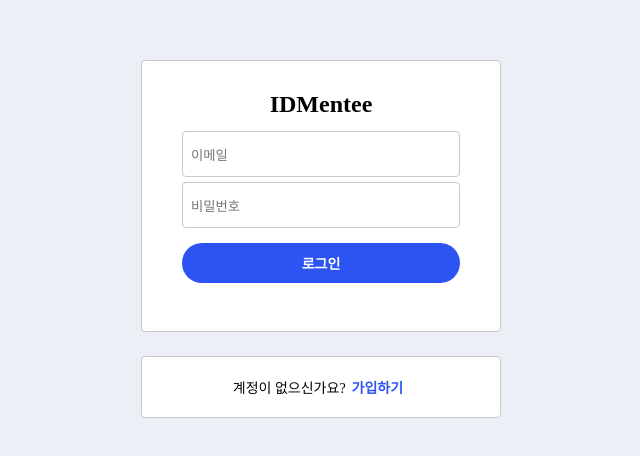
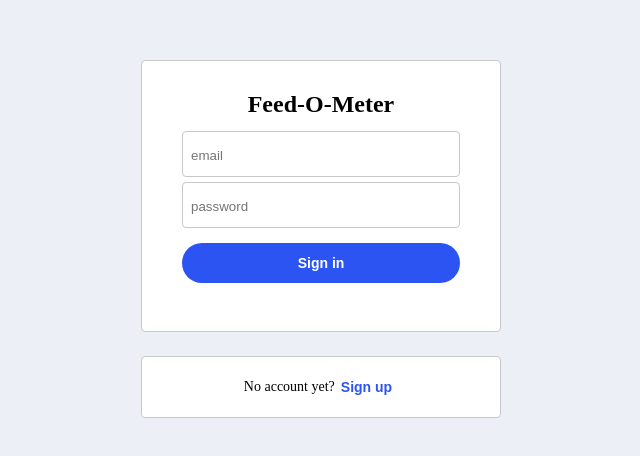
Before and after one commit to Hyunseung-Lim/IDmenteeClient, a React (Create React App) app: page / in a window 1280 px wide. Shown: the part 156-612 px from the top of the page, without its empty margins (319-959 px from the left). Built offline with nearby package versions, Linux system fonts and the light colour scheme.

Commit message:
Chore: IDmentee -> Feed-O-Meter

```diff
--- a/package.json
+++ b/package.json
@@ -2,7 +2,7 @@
   "name": "client",
   "version": "0.1.0",
   "private": true,
-  "proxy": "http://127.0.0.1:8000/",
+  "proxy": "http://127.0.0.1:5000/",
   "dependencies": {
     "@testing-library/jest-dom": "^5.17.0",
     "@testing-library/react": "^13.4.0",
--- a/public/index.html
+++ b/public/index.html
@@ -24,7 +24,7 @@
       work correctly both with client-side routing and a non-root public URL.
       Learn how to configure a non-root public URL by running `npm run build`.
     -->
-    <title>IDMentee</title>
+    <title>Feed-O-Meter</title>
   </head>
   <body>
     <noscript>You need to enable JavaScript to run this app.</noscript>
--- a/src/Components/Login/signin.js
+++ b/src/Components/Login/signin.js
@@ -47,29 +47,29 @@ export const Signin = (props) => {
     <>
       <div className="signholder">
         <form className="signinbox" onSubmit={submitHander}>
-          <div className="signinTitle">IDMentee</div>
+          <div className="signinTitle">Feed-O-Meter</div>
           <input
             className="signInput"
             type="email"
             value={email}
             onChange={emailHandler}
-            placeholder={"이메일"}
+            placeholder={"email"}
           ></input>
           <input
             className="signInput"
             type="password"
             value={password}
             onChange={passwordHandler}
-            placeholder={"비밀번호"}
+            placeholder={"password"}
             autoComplete="on"
           ></input>
           <button className="loginBtn" type="submit">
-            로그인
+            Sign in
           </button>
         </form>
         <div className="createAccountbox">
-          계정이 없으신가요?
-          <button onClick={() => props.setIsSignup()}>가입하기</button>
+          No account yet?
+          <button onClick={() => props.setIsSignup()}>Sign up</button>
         </div>
       </div>
     </>
--- a/src/Components/Login/signup.js
+++ b/src/Components/Login/signup.js
@@ -67,42 +67,42 @@ export const Signup = (props) => {
     <>
       <div className="signholder">
         <form className="signupbox" onSubmit={submitHander}>
-          <div className="signinTitle">IDMentee</div>
+          <div className="signinTitle">Feed-O-Meter</div>
           <input
             className="signInput"
             type="email"
-            placeholder={"이메일"}
+            placeholder={"email"}
             value={email}
             onChange={emailHandler}
           ></input>
           <input
             className="signInput"
             type="name"
-            placeholder={"이름"}
+            placeholder={"name"}
             value={name}
             onChange={nameHandler}
           ></input>
           <input
             className="signInput"
-            placeholder={"참가자 번호 (1~24 사이의 숫자를 입력하세요.)"}
+            placeholder={"participant number (1~24)"}
             value={num}
             onChange={numHandler}
           ></input>
           <input
             className="signInput"
             type="password"
-            placeholder={"비밀번호"}
+            placeholder={"password"}
             value={password}
             onChange={passwordHandler}
             autoComplete="on"
           ></input>
           <button className="loginBtn" type="submit">
-            가입
+            Sign up
           </button>
         </form>
         <div className="createAccountbox">
-          계정이 있으신가요?
-          <button onClick={() => props.setIsSignin()}>로그인</button>
+          Already have an account?
+          <button onClick={() => props.setIsSignin()}>Sign in</button>
         </div>
       </div>
     </>
```
